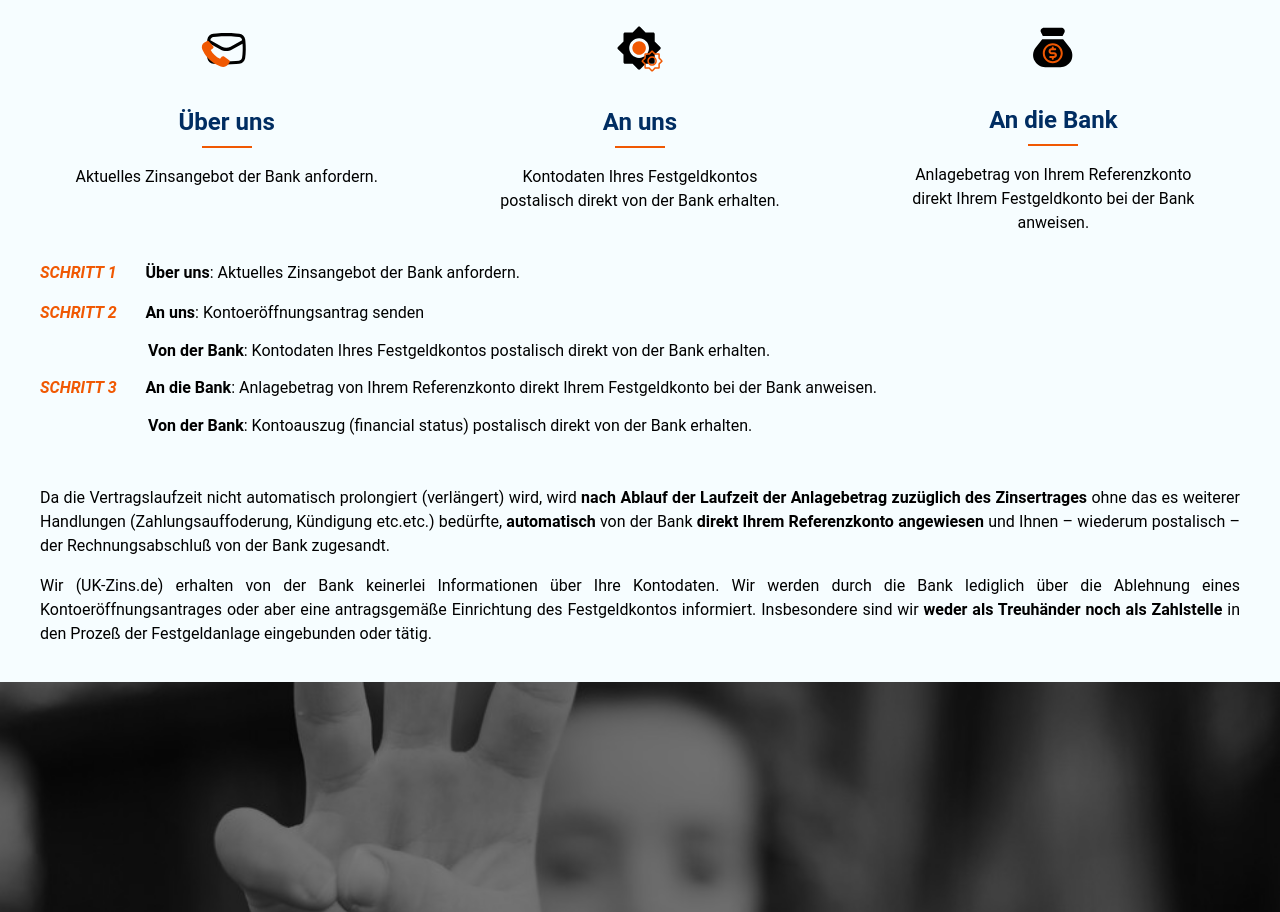
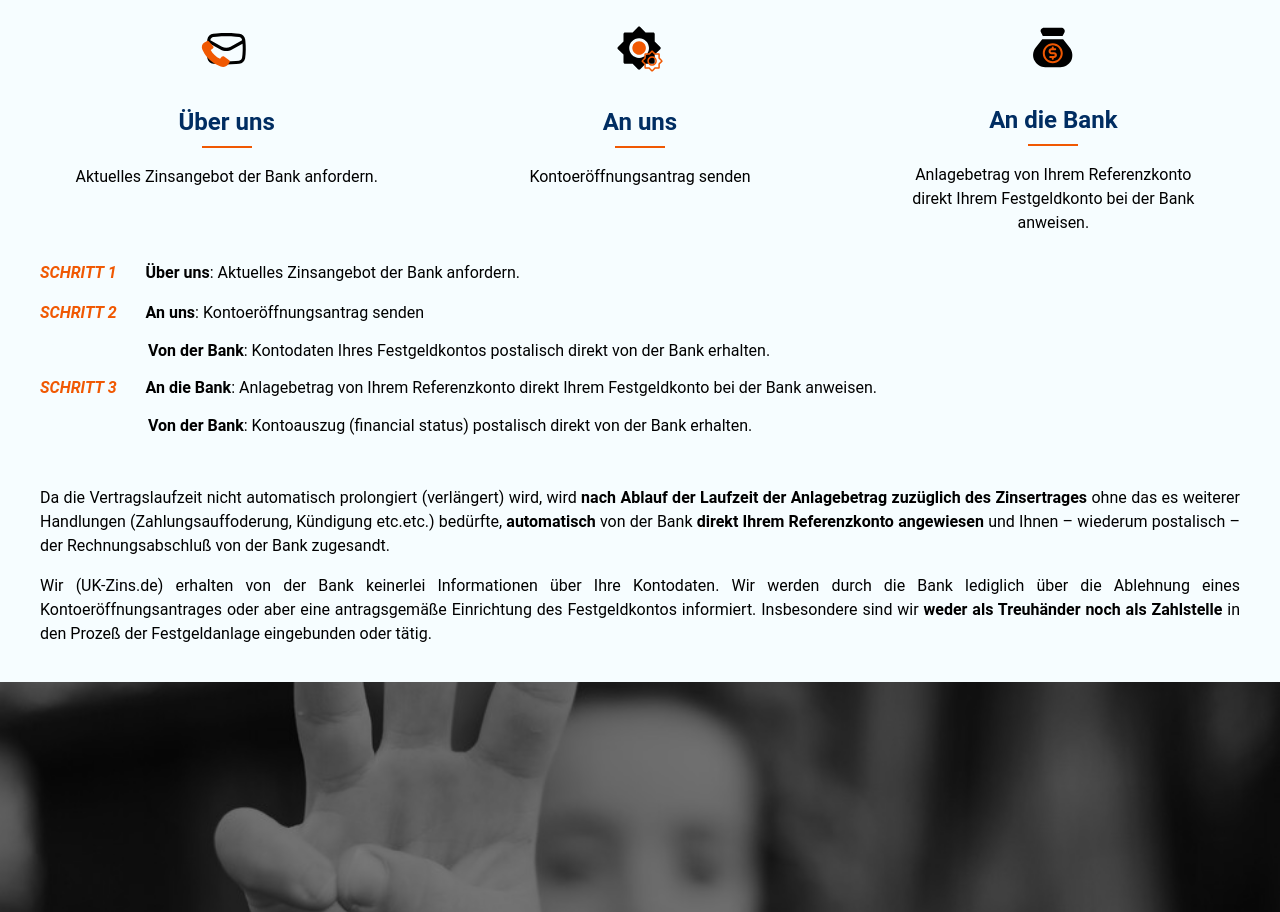
Before and after one commit to MrArtur0074/frontend-site, a plain HTML site: page funktioniert.html in a window 1280 px wide. Shown: the part 924-1836 px from the top of the page. Drawn offline with Linux system fonts and the light colour scheme.

Commit message:
new fixes

```diff
--- a/funktioniert.html
+++ b/funktioniert.html
@@ -262,7 +262,7 @@ a:hover {
         <h2 style="color: #002D62;">An uns</h2>
         <span class="line1"></span>
         <p>
-          Kontodaten Ihres Festgeldkontos postalisch direkt von der Bank erhalten.
+          Kontoeröffnungsantrag senden
         </p>
       </div>
       <div class="section">
```
Also changed, not shown: Datenschutz.html (+1 -1 lines).
